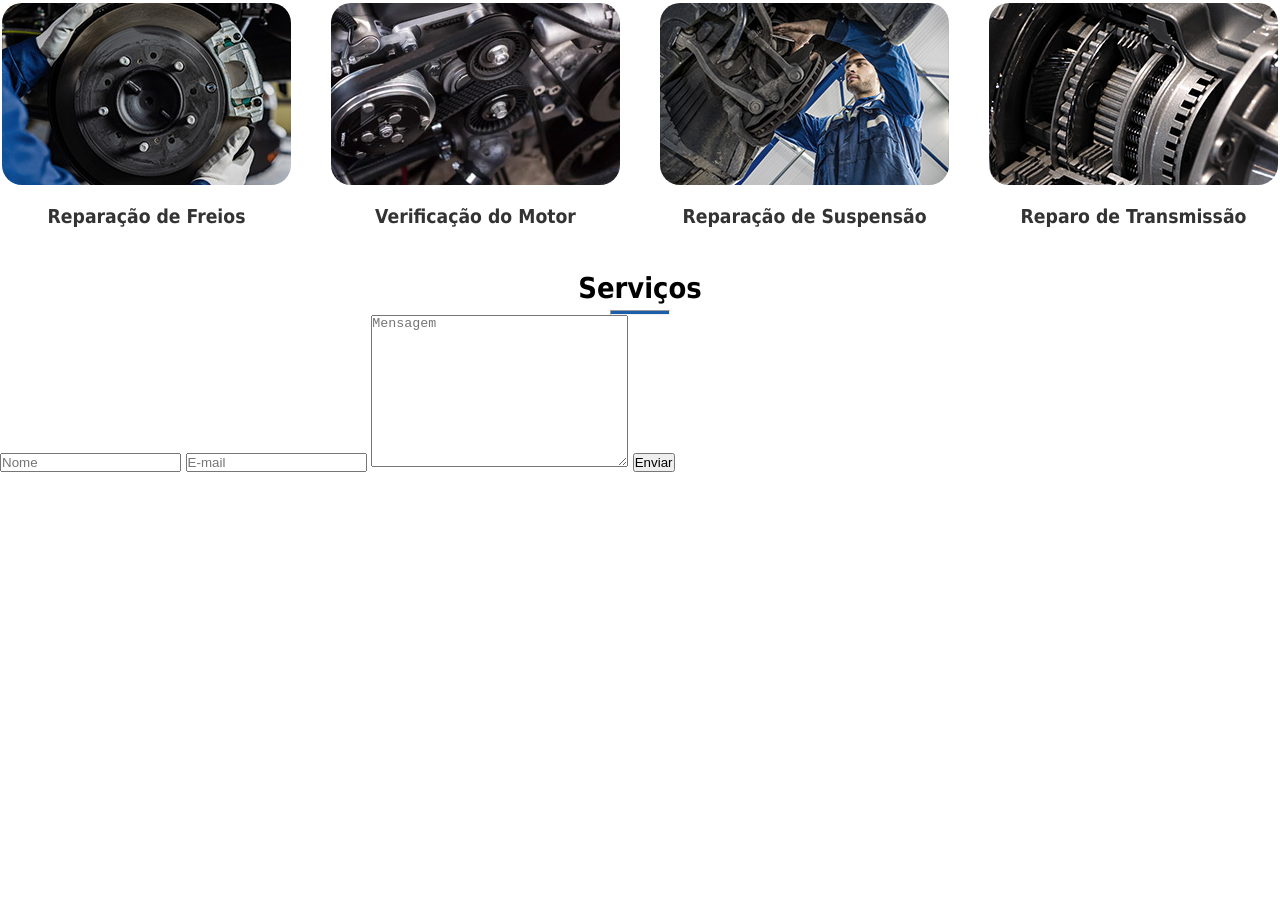
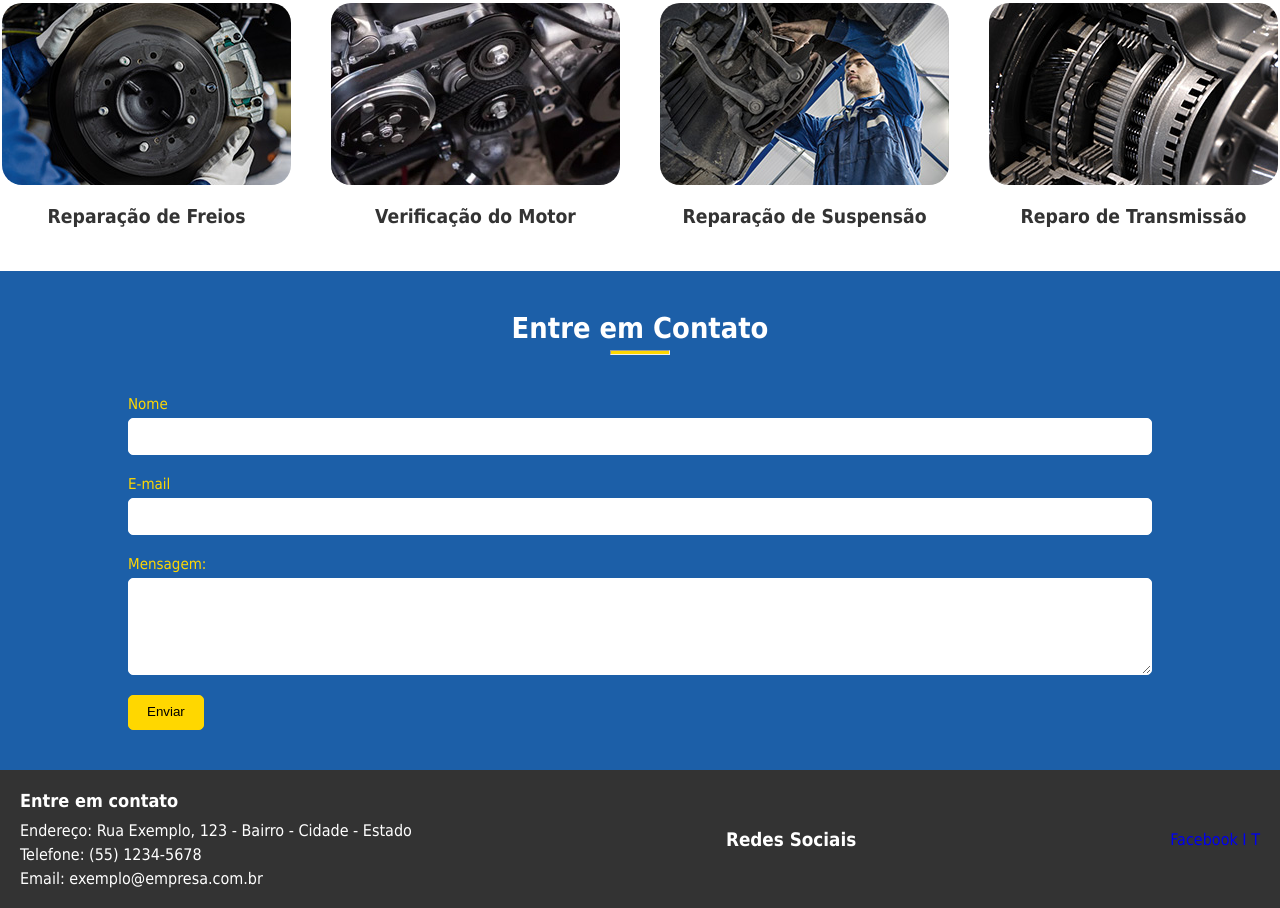
Before and after one commit to NaTToHen/LandingPage-TDE-4, a plain HTML site: page index.html in a window 1280 px wide. Shown: the part 1169-2077 px from the top of the page. Before the commit the page ends 1641 px from the top, so only its background shows below. Drawn offline with Linux system fonts and the light colour scheme.

Commit message:
Contato
Cotnato

```diff
--- a/index.css
+++ b/index.css
@@ -174,7 +174,7 @@ nav a {
   flex-direction: column;
   align-items: center;
   gap: 40px;
-  color: black;
+  color: white;
 }
 
 .textosSec4 div {
@@ -186,10 +186,11 @@ nav a {
 
 .textosSec4 div h1 {
   font-size: 1.8rem;
+  margin-top: 40px;
 }
 
 .textosSec4 div hr {
-  background-color: #1c5fa8;
+  background-color: #ffd700;
   width: 60px;
   height: 5px;
 }
@@ -197,4 +198,91 @@ nav a {
 .textosSec4 p {
   width: 50%;
   font-size: 1.1rem;
+
 }
+
+#contato {
+  display: flex;
+  flex-direction: column;
+  background-color: #1c5fa8;
+  gap: 40px;
+  padding: 0 10%;
+
+}
+
+.form{
+  display: flex;
+  align-items: center;
+  flex-direction: column;
+  gap: 5px;
+  max-width: 100%;
+  margin-bottom: 40px;
+}
+
+.form h2{
+  text-align: start;
+  width: 100%;
+  color: #ffd700;
+  font-size: 15px;
+  font-weight: 300;
+}
+
+.formInput{
+  width: 100%;
+  padding: 10px;
+  border-radius: 5px;
+  border: 1px solid #ffffff;
+  outline: none;
+  margin-bottom: 15px;
+}
+
+.formButton{
+  padding: 8px 18px 10px;
+  background-color: #ffd700;
+  color: #000;
+  border-radius: 5px;
+  border: 1px solid #ffd700;
+  margin-right: auto;
+}
+
+footer {
+  background-color: #333;
+  color: #fff;
+  padding: 20px;
+  display: flex;
+  justify-content: space-between;
+  align-items: center;
+}
+
+.contatoFooter {
+  display: flex;
+  flex-direction: column;
+  gap: 5px;
+}
+
+.contatoFooter h3 {
+  font-size: 18px;
+  margin-bottom: 5px;
+}
+
+.redes-sociais {
+  display: flex;
+  flex-direction: column;
+  display: flex;
+  gap: 10px;
+}
+
+.redes-sociais a {
+  display: inline-block;
+  width: 30px;
+  height: 30px;
+  text-align: center;
+  line-height: 30px;
+  color: #000;
+  transition: background-color 0.3s;
+}
+
+.redes-sociais a:hover {
+  background-color: #000;
+  color: #fff;
+}
--- a/index.html
+++ b/index.html
@@ -95,22 +95,42 @@
     </div>
   </section>
 
-  <section class="contato">
+  <section id="contato">
     <div class="textosSec4">
       <div>
-        <h1>Serviços</h1>
+        <h1>Entre em Contato</h1>
         <hr>
       </div>
     </div>
 
-      <form action="" class="">
-        <input type="text" placeholder="Nome">
-        <input type="text" placeholder="E-mail">
-        <textarea name="" id="" cols="30" rows="10" placeholder="Mensagem"></textarea>
-        <button>Enviar</button>
-      </form>
+    <form action="" class="form">
+      <h2 class="formTitle">Nome</h2>
+      <input type="text" placeholder="" class="formInput">
+      <h2 class="formTitle">E-mail</h2>
+      <input type="text" placeholder="" class="formInput">
+      <h2 class="formTitle">Mensagem:</h2>
+      <textarea name="" id="" cols="50" rows="5" placeholder="" class="formInput"></textarea>
+      <button class="formButton">Enviar</button>
+    </form>
+  </section>
 
-  </section>
+  <footer>
+    <div class="contatoFooter">
+      <h3>Entre em contato</h3>
+      <p>Endereço: Rua Exemplo, 123 - Bairro - Cidade - Estado</p>
+      <p>Telefone: (55) 1234-5678</p>
+      <p>Email: exemplo@empresa.com.br</p>
+    </div>
+
+    <div class="redes-sociais">
+      <h3>Redes Sociais</h3>
+    </div>
+    <div class="redes-sociais-link">
+      <a href="#" class="facebook">Facebook</a>
+      <a href="#" class="instagram">I</a>
+      <a href="#" class="twitter">T</a>
+    </div>
+  </footer>
 </body>
 
 </html>
```
